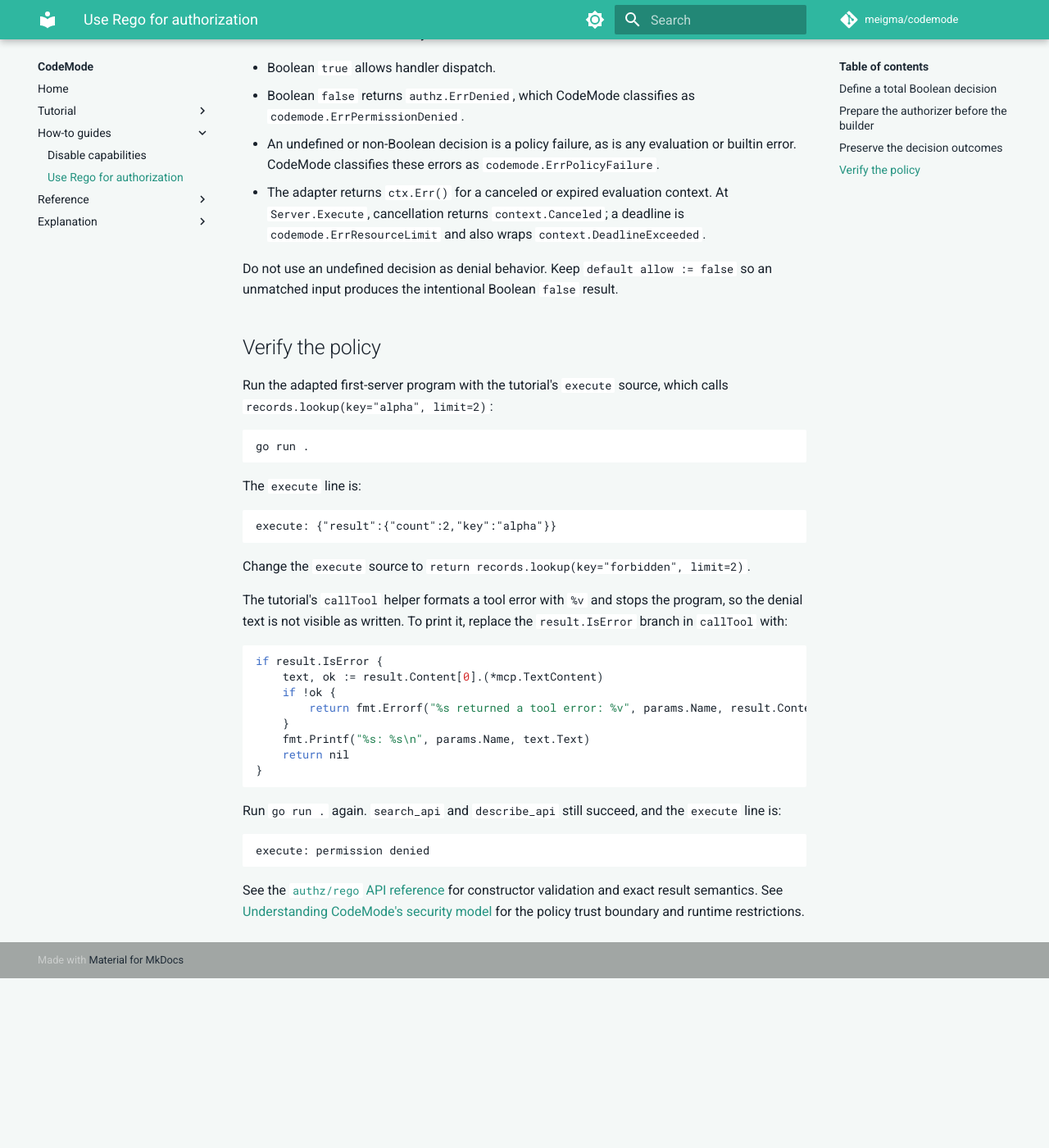
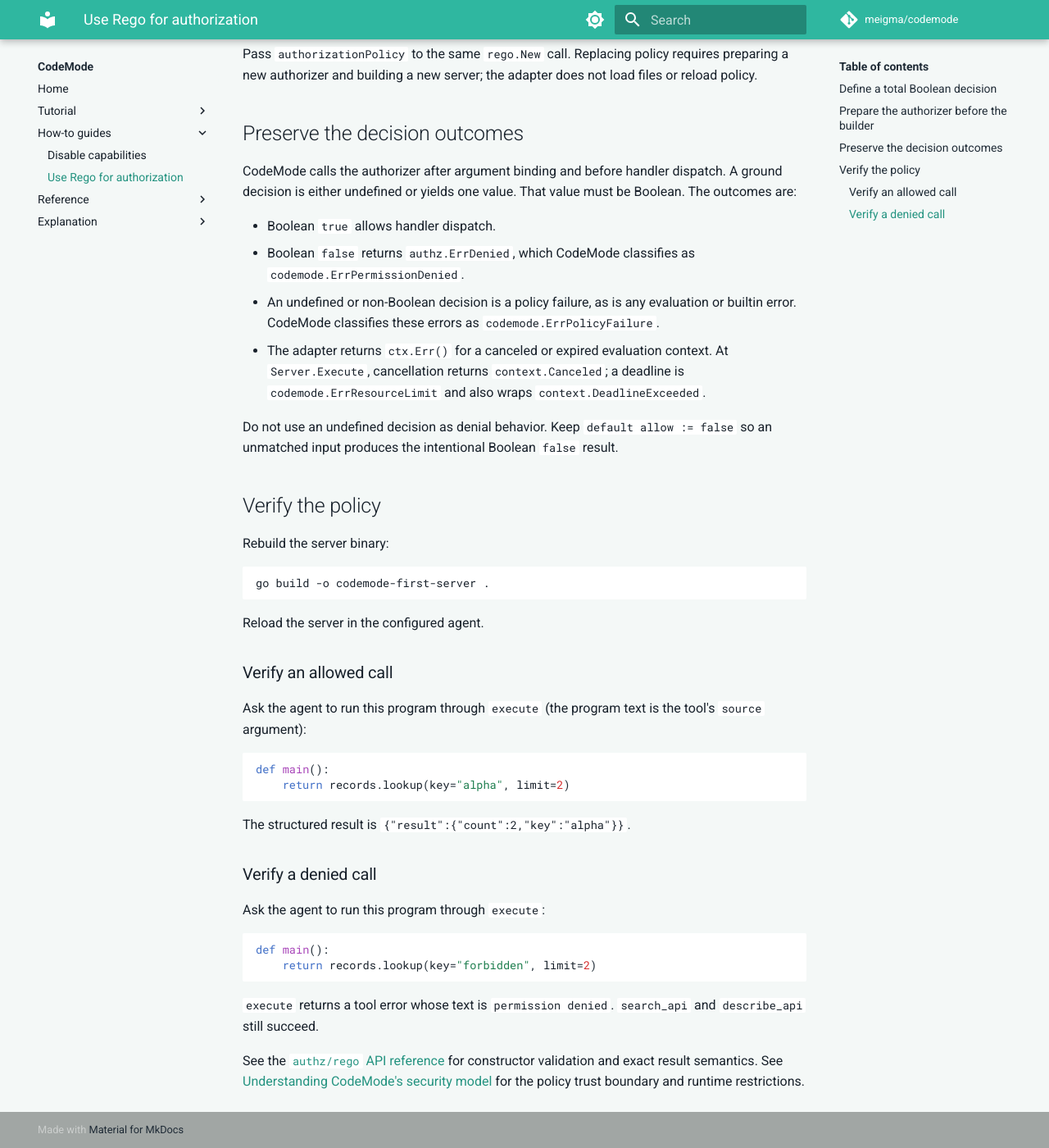
Before and after one commit to meigma/codemode, an MkDocs documentation site: the page built from docs/docs/how-to/use-rego-authorization.md, in a window 1280 px wide and 1400 px high, scrolled down 2537 px. Shown: the whole window at 82% size. Built offline with MkDocs 1.6.1 and Material for MkDocs 9.7.7, drawn with Linux system fonts in a browser that asks for light colours; comment, search, counter and statistics services are not loaded; before the commit the page ends 3730 px from its top, so only the background shows below that; some of the changed text lies outside the part shown.

Commit message:
docs: repair procedures orphaned by API ceremony rewrite (#41)
Follow-up review after #33-#40 landed:
- Rewrite the Rego how-to verification against the current stdio
  tutorial; #34 deleted the in-process client it patched.
- Show the literal tools/list wire schemas in the MCP reference
  (inlined field shapes, result: true) and fix the composite example's
  root output shape (field items, not a bare list root).
- Add MaxIntermediateValueBytes to SECURITY.md's limit inventory.
- Make disable-capabilities verification executable-shaped with exact
  inputs and expected tool errors.
- Style repairs on new text: conditions before code, descriptive
  reference voice, removed 'normally'/'common'/'output universe',
  terminology and link fixes.

````diff
--- a/docs/docs/how-to/use-rego-authorization.md
+++ b/docs/docs/how-to/use-rego-authorization.md
@@ -26,9 +26,19 @@
 Use `input.capability.id` for policy identity. In this example, `records.entry.lookup` is the stable capability ID. `input.capability.name` is the dotted discovery and Starlark name, `records.lookup`; it can change independently of the policy identity.
 
 Set `ID: "records.entry.lookup"` in the tutorial's capability registration
-before writing this policy. An omitted ID defaults to `records.lookup`; explicit
-policy identity prevents a later capability rename from changing the decision
-input.
+before writing this policy:
+
+```go
+codemode.Register(builder, codemode.Capability[lookupInput, lookupOutput]{
+	ID:      "records.entry.lookup",
+	Name:    "records.lookup",
+	Summary: "Look up one record by key.",
+	Handler: lookup,
+})
+```
+
+An omitted ID defaults to `records.lookup`. Explicit policy identity
+prevents a later capability rename from changing the decision input.
 
 The adapter supplies only this input shape:
 
@@ -126,37 +136,35 @@
 
 ## Verify the policy
 
-Run the adapted first-server program with the tutorial's `execute` source, which calls `records.lookup(key="alpha", limit=2)`:
+Rebuild the server binary:
 
 ```sh
-go run .
+go build -o codemode-first-server .
 ```
 
-The `execute` line is:
+Reload the server in the configured agent.
 
-```
-execute: {"result":{"count":2,"key":"alpha"}}
+### Verify an allowed call
+
+Ask the agent to run this program through `execute` (the program text is the tool's `source` argument):
+
+```python
+def main():
+    return records.lookup(key="alpha", limit=2)
 ```
 
-Change the `execute` source to `return records.lookup(key="forbidden", limit=2)`.
+The structured result is `{"result":{"count":2,"key":"alpha"}}`.
 
-The tutorial's `callTool` helper formats a tool error with `%v` and stops the program, so the denial text is not visible as written. To print it, replace the `result.IsError` branch in `callTool` with:
+### Verify a denied call
 
-```go
-if result.IsError {
-	text, ok := result.Content[0].(*mcp.TextContent)
-	if !ok {
-		return fmt.Errorf("%s returned a tool error: %v", params.Name, result.Content)
-	}
-	fmt.Printf("%s: %s\n", params.Name, text.Text)
-	return nil
-}
+Ask the agent to run this program through `execute`:
+
+```python
+def main():
+    return records.lookup(key="forbidden", limit=2)
 ```
 
-Run `go run .` again. `search_api` and `describe_api` still succeed, and the `execute` line is:
-
-```
-execute: permission denied
-```
+`execute` returns a tool error whose text is `permission denied`.
+`search_api` and `describe_api` still succeed.
 
 See the [`authz/rego` API reference](../reference/public-api.md#authzrego) for constructor validation and exact result semantics. See [Understanding CodeMode's security model](../explanation/security-model.md#rego-policy-runs-in-process) for the policy trust boundary and runtime restrictions.
````
Also changed, not shown: other parts of docs/docs/how-to/use-rego-authorization.md (+1 -1 lines), SECURITY.md (+6 -3 lines), docs/docs/how-to/disable-capabilities.md (+28 -7 lines), docs/docs/reference/mcp-tools.md (+25 -18 lines), docs/docs/reference/public-api.md (+3 -13 lines), docs/docs/tutorials/first-server.md (+20 -10 lines), README.md.
